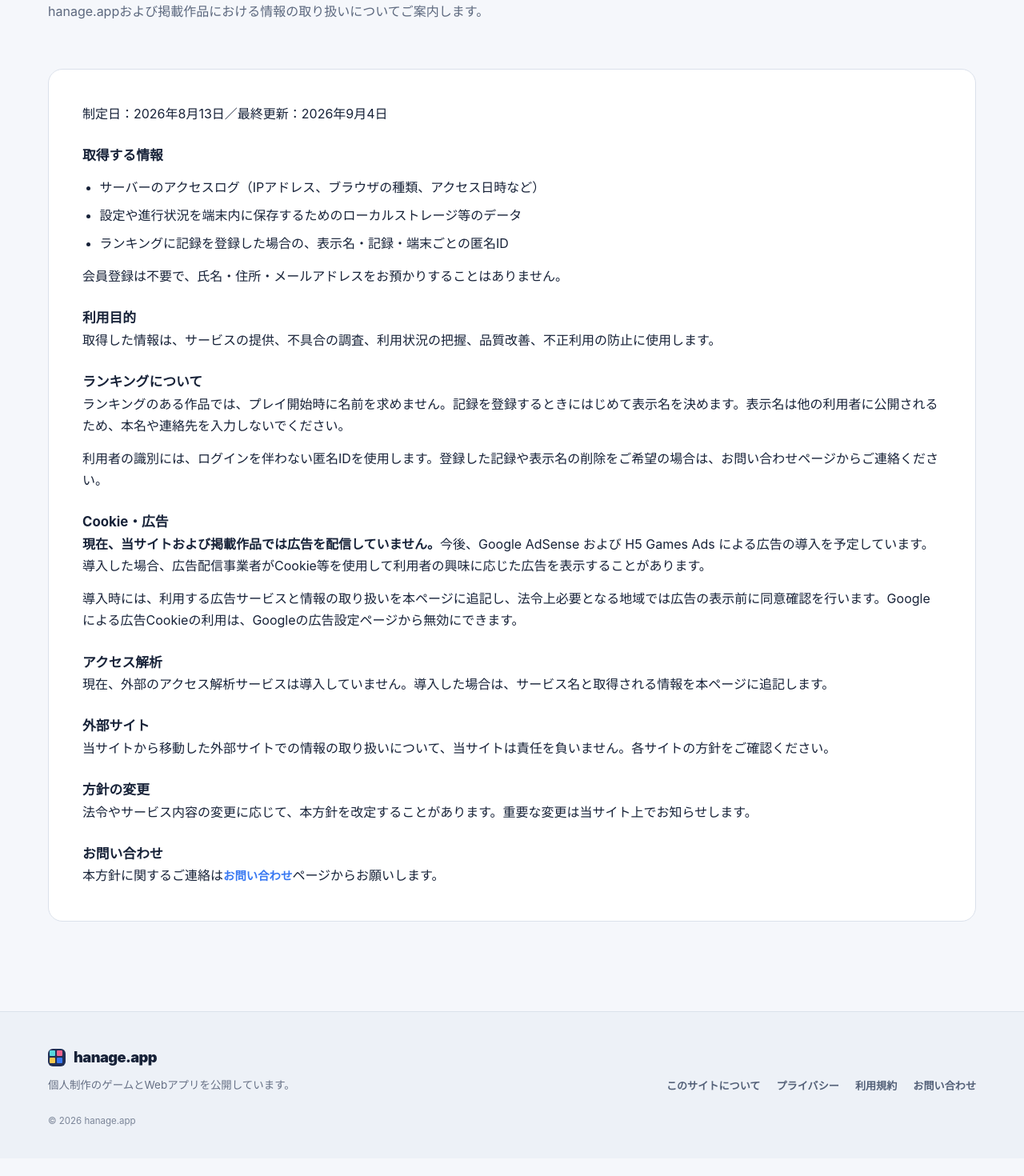
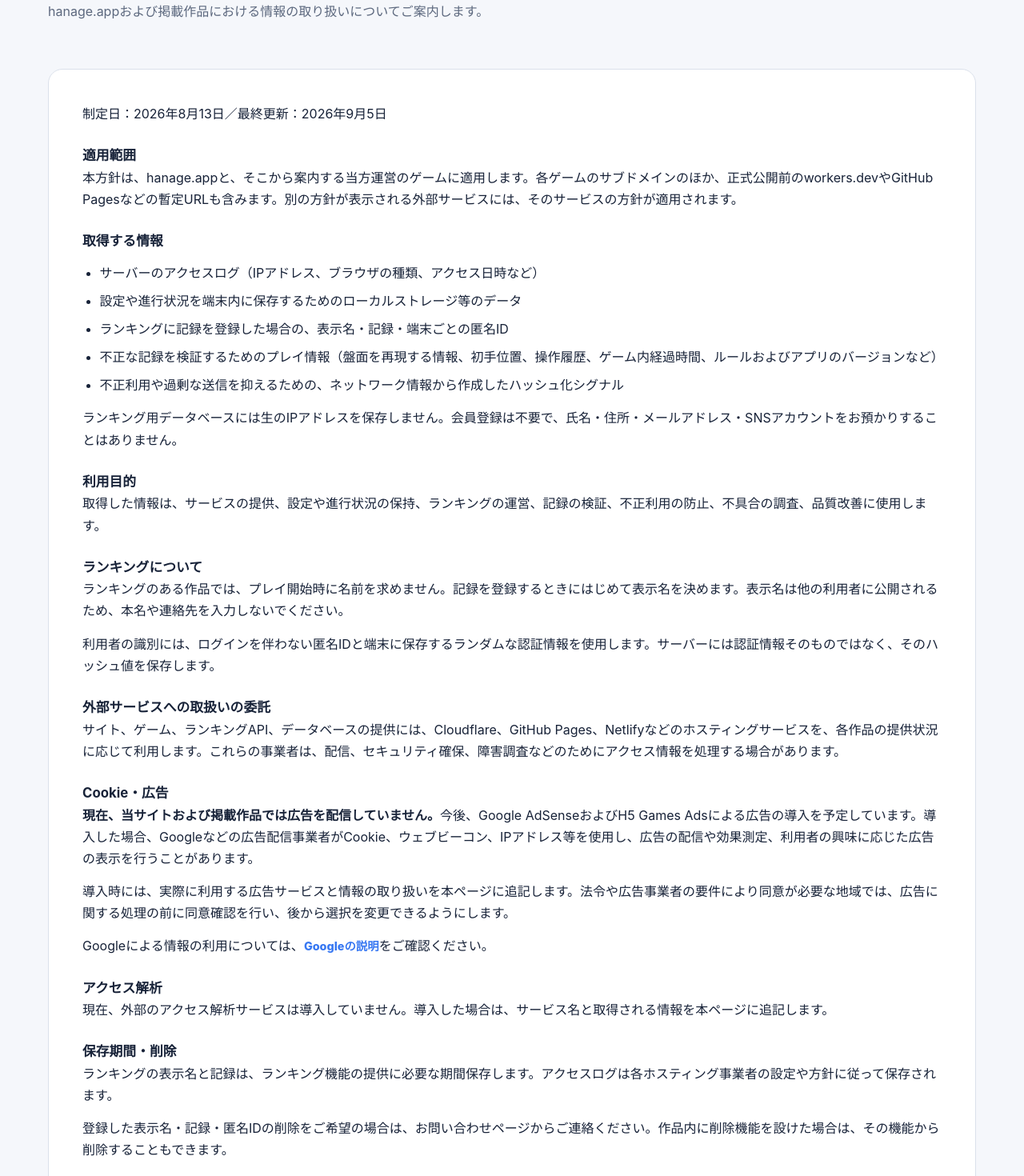
Before and after one commit to hanagemaru/hanage-hub, a Next.js app: page /privacy in a window 1280 px wide. Shown: the part 240-1710 px from the top of the page at 80% size. Before the commit the page ends 1688 px from the top, so only its background shows below. Built offline with nearby package versions, Linux system fonts and the light colour scheme.

Commit message:
広告方針と公開プライバシーポリシーを整備 (#7)
* docs: add shared advertising policy

* docs: align site plan with current hosting and ad policy

* docs: record advertising and privacy policy ownership

* docs: expand public privacy disclosures

```diff
--- a/src/app/privacy/page.tsx
+++ b/src/app/privacy/page.tsx
@@ -17,19 +17,30 @@ export default function PrivacyPage() {
       />
       <section className="contentSection pageWidth">
         <article className="contentCard">
-          <p>制定日：2026年8月13日／最終更新：2026年9月4日</p>
+          <p>制定日：2026年8月13日／最終更新：2026年9月5日</p>
+
+          <h3>適用範囲</h3>
+          <p>
+            本方針は、hanage.appと、そこから案内する当方運営のゲームに適用します。各ゲームのサブドメインのほか、正式公開前のworkers.devやGitHub Pagesなどの暫定URLも含みます。別の方針が表示される外部サービスには、そのサービスの方針が適用されます。
+          </p>
 
           <h3>取得する情報</h3>
           <ul>
             <li>サーバーのアクセスログ（IPアドレス、ブラウザの種類、アクセス日時など）</li>
             <li>設定や進行状況を端末内に保存するためのローカルストレージ等のデータ</li>
             <li>ランキングに記録を登録した場合の、表示名・記録・端末ごとの匿名ID</li>
+            <li>
+              不正な記録を検証するためのプレイ情報（盤面を再現する情報、初手位置、操作履歴、ゲーム内経過時間、ルールおよびアプリのバージョンなど）
+            </li>
+            <li>不正利用や過剰な送信を抑えるための、ネットワーク情報から作成したハッシュ化シグナル</li>
           </ul>
-          <p>会員登録は不要で、氏名・住所・メールアドレスをお預かりすることはありません。</p>
+          <p>
+            ランキング用データベースには生のIPアドレスを保存しません。会員登録は不要で、氏名・住所・メールアドレス・SNSアカウントをお預かりすることはありません。
+          </p>
 
           <h3>利用目的</h3>
           <p>
-            取得した情報は、サービスの提供、不具合の調査、利用状況の把握、品質改善、不正利用の防止に使用します。
+            取得した情報は、サービスの提供、設定や進行状況の保持、ランキングの運営、記録の検証、不正利用の防止、不具合の調査、品質改善に使用します。
           </p>
 
           <h3>ランキングについて</h3>
@@ -37,16 +48,33 @@ export default function PrivacyPage() {
             ランキングのある作品では、プレイ開始時に名前を求めません。記録を登録するときにはじめて表示名を決めます。表示名は他の利用者に公開されるため、本名や連絡先を入力しないでください。
           </p>
           <p>
-            利用者の識別には、ログインを伴わない匿名IDを使用します。登録した記録や表示名の削除をご希望の場合は、お問い合わせページからご連絡ください。
+            利用者の識別には、ログインを伴わない匿名IDと端末に保存するランダムな認証情報を使用します。サーバーには認証情報そのものではなく、そのハッシュ値を保存します。
+          </p>
+
+          <h3>外部サービスへの取扱いの委託</h3>
+          <p>
+            サイト、ゲーム、ランキングAPI、データベースの提供には、Cloudflare、GitHub Pages、Netlifyなどのホスティングサービスを、各作品の提供状況に応じて利用します。これらの事業者は、配信、セキュリティ確保、障害調査などのためにアクセス情報を処理する場合があります。
           </p>
 
           <h3>Cookie・広告</h3>
           <p>
             <strong>現在、当サイトおよび掲載作品では広告を配信していません。</strong>
-            今後、Google AdSense および H5 Games Ads による広告の導入を予定しています。導入した場合、広告配信事業者がCookie等を使用して利用者の興味に応じた広告を表示することがあります。
+            今後、Google AdSenseおよびH5 Games Adsによる広告の導入を予定しています。導入した場合、Googleなどの広告配信事業者がCookie、ウェブビーコン、IPアドレス等を使用し、広告の配信や効果測定、利用者の興味に応じた広告の表示を行うことがあります。
           </p>
           <p>
-            導入時には、利用する広告サービスと情報の取り扱いを本ページに追記し、法令上必要となる地域では広告の表示前に同意確認を行います。Googleによる広告Cookieの利用は、Googleの広告設定ページから無効にできます。
+            導入時には、実際に利用する広告サービスと情報の取り扱いを本ページに追記します。法令や広告事業者の要件により同意が必要な地域では、広告に関する処理の前に同意確認を行い、後から選択を変更できるようにします。
+          </p>
+          <p>
+            Googleによる情報の利用については、
+            <a
+              className="textLink"
+              href="https://policies.google.com/technologies/partner-sites?hl=ja"
+              target="_blank"
+              rel="noreferrer"
+            >
+              Googleの説明
+            </a>
+            をご確認ください。
           </p>
 
           <h3>アクセス解析</h3>
@@ -54,9 +82,17 @@ export default function PrivacyPage() {
             現在、外部のアクセス解析サービスは導入していません。導入した場合は、サービス名と取得される情報を本ページに追記します。
           </p>
 
+          <h3>保存期間・削除</h3>
+          <p>
+            ランキングの表示名と記録は、ランキング機能の提供に必要な期間保存します。アクセスログは各ホスティング事業者の設定や方針に従って保存されます。
+          </p>
+          <p>
+            登録した表示名・記録・匿名IDの削除をご希望の場合は、お問い合わせページからご連絡ください。作品内に削除機能を設けた場合は、その機能から削除することもできます。
+          </p>
+
           <h3>外部サイト</h3>
           <p>
-            当サイトから移動した外部サイトでの情報の取り扱いについて、当サイトは責任を負いません。各サイトの方針をご確認ください。
+            当サイトから移動した第三者運営の外部サイトでの情報の取り扱いについて、当サイトは責任を負いません。各サイトの方針をご確認ください。
           </p>
 
           <h3>方針の変更</h3>
```
Also changed, not shown: 3 other files (tests, documents, lock files or other folders).
